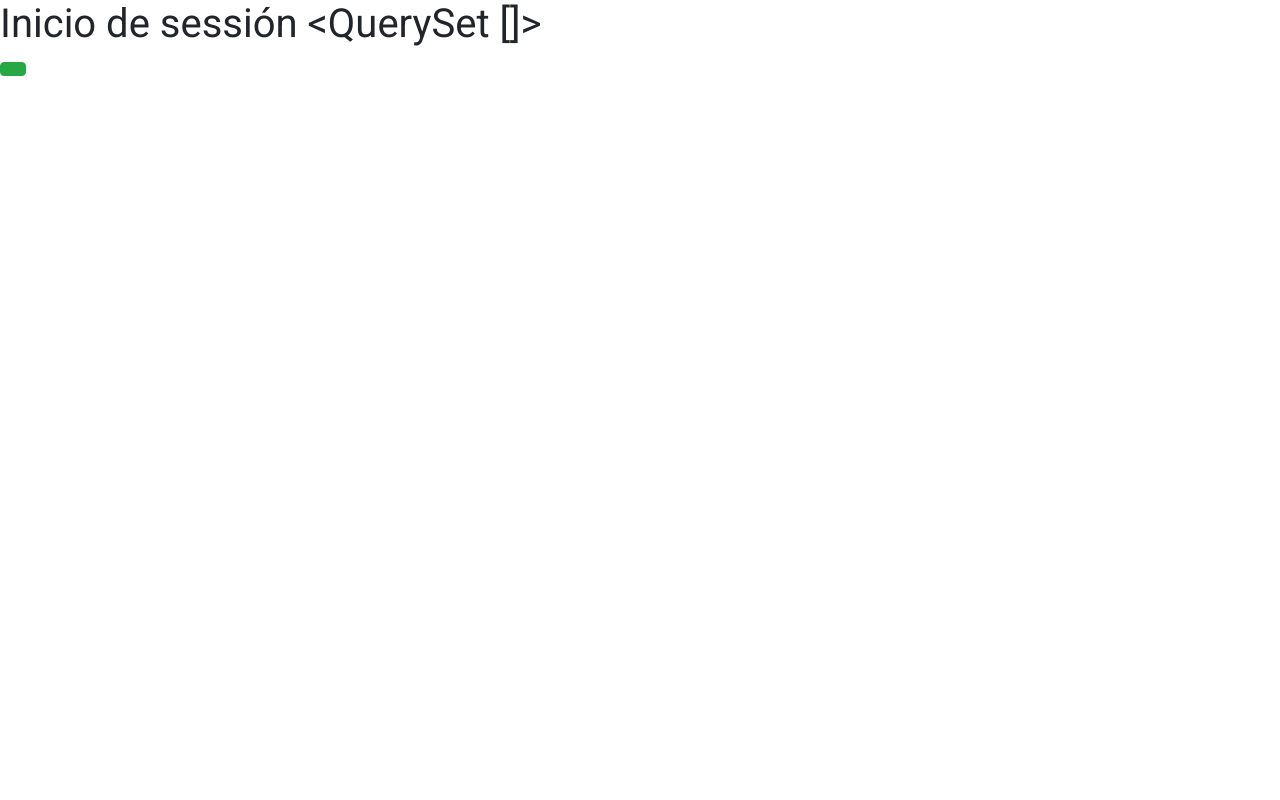
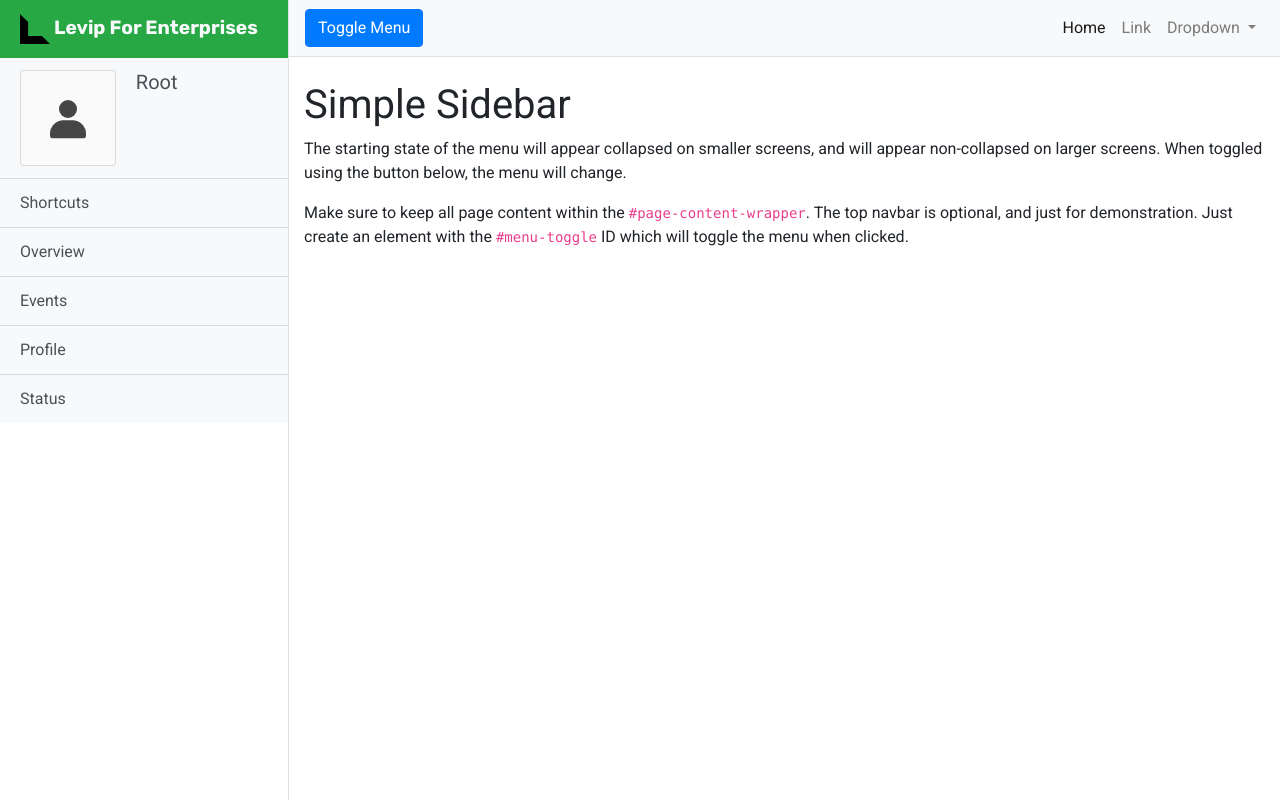
Before and after one commit to Nicromano/Levip-For-Enterprises, a Django app: page /levip/dashboard/ in a window 1280 px wide. Run offline with Django 3.2, Linux system fonts and the light colour scheme; a user stored in the database is signed in; some libraries are stand-ins or nearby versions.

Commit message:
VC:/ProgramData/Anaconda3/Scripts/activate

```diff
--- a/Levip/static/css/main.css
+++ b/Levip/static/css/main.css
@@ -4,6 +4,9 @@
 
 body{
     font-family: 'Roboto', sans-serif;
+}
+.marca{
+    font-family: 'Rubik', sans-serif;
 }
 .h-marca{
     font-family: 'Rubik', sans-serif;
@@ -34,3 +37,57 @@ body{
     background-repeat: no-repeat;
     background-size: cover;
 }
+
+
+
+/*
+* Side bar
+*/
+
+
+#wrapper {
+    overflow-x: hidden;
+ }
+
+#sidebar-wrapper {
+
+  min-height: 100vh;
+  margin-left: -15rem;
+  -webkit-transition: margin .25s ease-out;
+  -moz-transition: margin .25s ease-out;
+  -o-transition: margin .25s ease-out;
+  transition: margin .25s ease-out;
+}
+
+#sidebar-wrapper .sidebar-heading {
+    padding: 0.875rem 1.25rem;
+    font-size: 1.2rem;
+}
+
+#sidebar-wrapper .list-group {
+    width: 18rem;
+
+}
+
+#page-content-wrapper {
+  min-width: 100vw;
+}
+
+#wrapper.toggled #sidebar-wrapper {
+  margin-left: 0;
+}
+
+@media (min-width: 768px) {
+  #sidebar-wrapper {
+    margin-left: 0;
+  }
+
+  #page-content-wrapper {
+    min-width: 0;
+    width: 100%;
+  }
+
+  #wrapper.toggled #sidebar-wrapper {
+    margin-left: -15rem;
+  }
+}
--- a/Levip/templates/dashboard.html
+++ b/Levip/templates/dashboard.html
@@ -2,9 +2,84 @@
 {% block content %}
 {% load static %}
 
-<h1>Inicio de sessión {{request.user.groups.all}} </h1>
+<!-- <h1>Inicio de sessión {{request.user.groups.all}} </h1> -->
+<div class="d-flex" id="wrapper">
 
-<a href="/levip/logout" class="btn btn-success "></a>
+    <!-- Sidebar -->
+    <div class=" border-right" id="sidebar-wrapper">
+      <div class=" marca sidebar-heading text-light bg-success">
+          <img src="{% static "img/levip_icon.svg" %}" width="30" height="30" class="d-inline-block align-top" alt="" loading="lazy">
+         Levip For Enterprises</div>
+      <div class="list-group list-group-flush">
+        <div class="list-group-item list-group-item-action bg-light">
+            <div class="row justify-content-md-center">
+                <div class="col-md-5">
+                    <div class="card" style="width: 6rem; height: 6rem; background: #fafafa;">
+                        <div class="card-body">
+                            <img src="{% static "img/user.svg" %}" width="100"  class="card-img-top" alt="User">
+                        </div>
+                      </div>
+                </div>
+                <div class="col-md-7">
+                    <h5 class="text-capitalize"> {{request.user.username}} </h5>
+                    {% for g in request.user.groups.all  %}
+                      <h6 class="text-capitalize text-success">{{g.name}}</h6>
+                    {% endfor %}
 
 
+
+                </div>
+            </div>
+        </div>
+        <a href="#" class="list-group-item list-group-item-action bg-light">Shortcuts</a>
+        <a href="#" class="list-group-item list-group-item-action bg-light">Overview</a>
+        <a href="#" class="list-group-item list-group-item-action bg-light">Events</a>
+        <a href="#" class="list-group-item list-group-item-action bg-light">Profile</a>
+        <a href="#" class="list-group-item list-group-item-action bg-light">Status</a>
+      </div>
+    </div>
+    <!-- /#sidebar-wrapper -->
+
+    <!-- Page Content -->
+    <div id="page-content-wrapper">
+
+      <nav class="navbar navbar-expand-lg navbar-light bg-light border-bottom">
+        <button class="btn btn-primary" id="menu-toggle">Toggle Menu</button>
+
+        <button class="navbar-toggler" type="button" data-toggle="collapse" data-target="#navbarSupportedContent" aria-controls="navbarSupportedContent" aria-expanded="false" aria-label="Toggle navigation">
+          <span class="navbar-toggler-icon"></span>
+        </button>
+
+        <div class="collapse navbar-collapse" id="navbarSupportedContent">
+          <ul class="navbar-nav ml-auto mt-2 mt-lg-0">
+            <li class="nav-item active">
+              <a class="nav-link" href="#">Home <span class="sr-only">(current)</span></a>
+            </li>
+            <li class="nav-item">
+              <a class="nav-link" href="#">Link</a>
+            </li>
+            <li class="nav-item dropdown">
+              <a class="nav-link dropdown-toggle" href="#" id="navbarDropdown" role="button" data-toggle="dropdown" aria-haspopup="true" aria-expanded="false">
+                Dropdown
+              </a>
+              <div class="dropdown-menu dropdown-menu-right" aria-labelledby="navbarDropdown">
+                <a class="dropdown-item" href="#">Action</a>
+                <a class="dropdown-item" href="#">Another action</a>
+                <div class="dropdown-divider"></div>
+                <a class="dropdown-item" href="#">Something else here</a>
+              </div>
+            </li>
+          </ul>
+        </div>
+      </nav>
+
+      <div class="container-fluid">
+        <h1 class="mt-4">Simple Sidebar</h1>
+        <p>The starting state of the menu will appear collapsed on smaller screens, and will appear non-collapsed on larger screens. When toggled using the button below, the menu will change.</p>
+        <p>Make sure to keep all page content within the <code>#page-content-wrapper</code>. The top navbar is optional, and just for demonstration. Just create an element with the <code>#menu-toggle</code> ID which will toggle the menu when clicked.</p>
+      </div>
+    </div>
+    <!-- /#page-content-wrapper -->
+
+  </div>
 {% endblock %}
--- a/Levip/templates/index.html
+++ b/Levip/templates/index.html
@@ -8,11 +8,13 @@
     {% bootstrap_css %}
     {% load static %}
     <link rel="stylesheet" type="text/css" href="{% static 'css/main.css' %}">
+    <link rel="stylesheet" href="https://stackpath.bootstrapcdn.com/font-awesome/4.7.0/css/font-awesome.min.css" integrity="sha384-wvfXpqpZZVQGK6TAh5PVlGOfQNHSoD2xbE+QkPxCAFlNEevoEH3Sl0sibVcOQVnN" crossorigin="anonymous">
 </head>
 <body >
 
     {% block content %}
     {% endblock %}
     {% bootstrap_javascript jquery='full' %}
+
 </body>
 </html>
--- a/LevipForEnterprises/settings.py
+++ b/LevipForEnterprises/settings.py
@@ -39,6 +39,7 @@ INSTALLED_APPS = [
     'django.contrib.messages',
     'django.contrib.staticfiles',
     'bootstrap4',
+
 ]
 
 MIDDLEWARE = [
```
Also changed, not shown: Levip/static/img/user.svg (added), Levip/static/js/index.js (added), Levip/templates/header.html (added), db.sqlite3.
